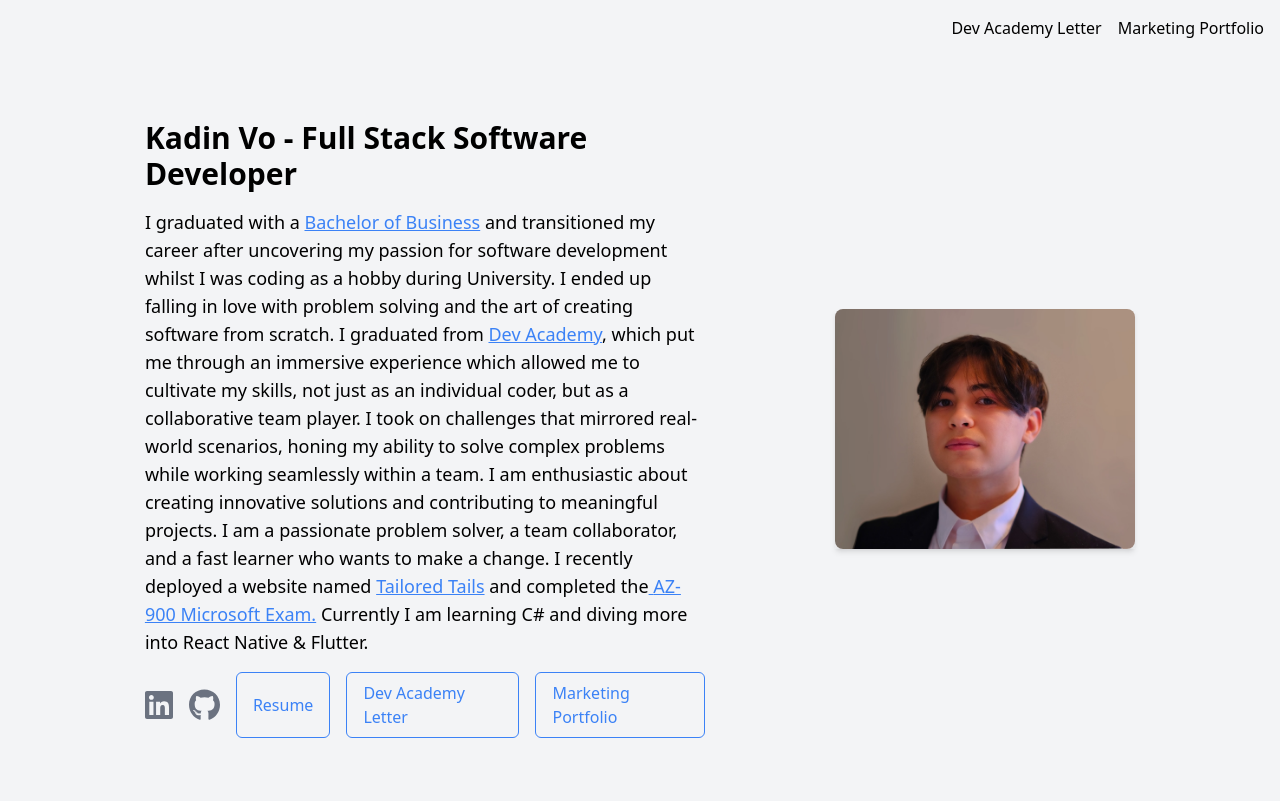
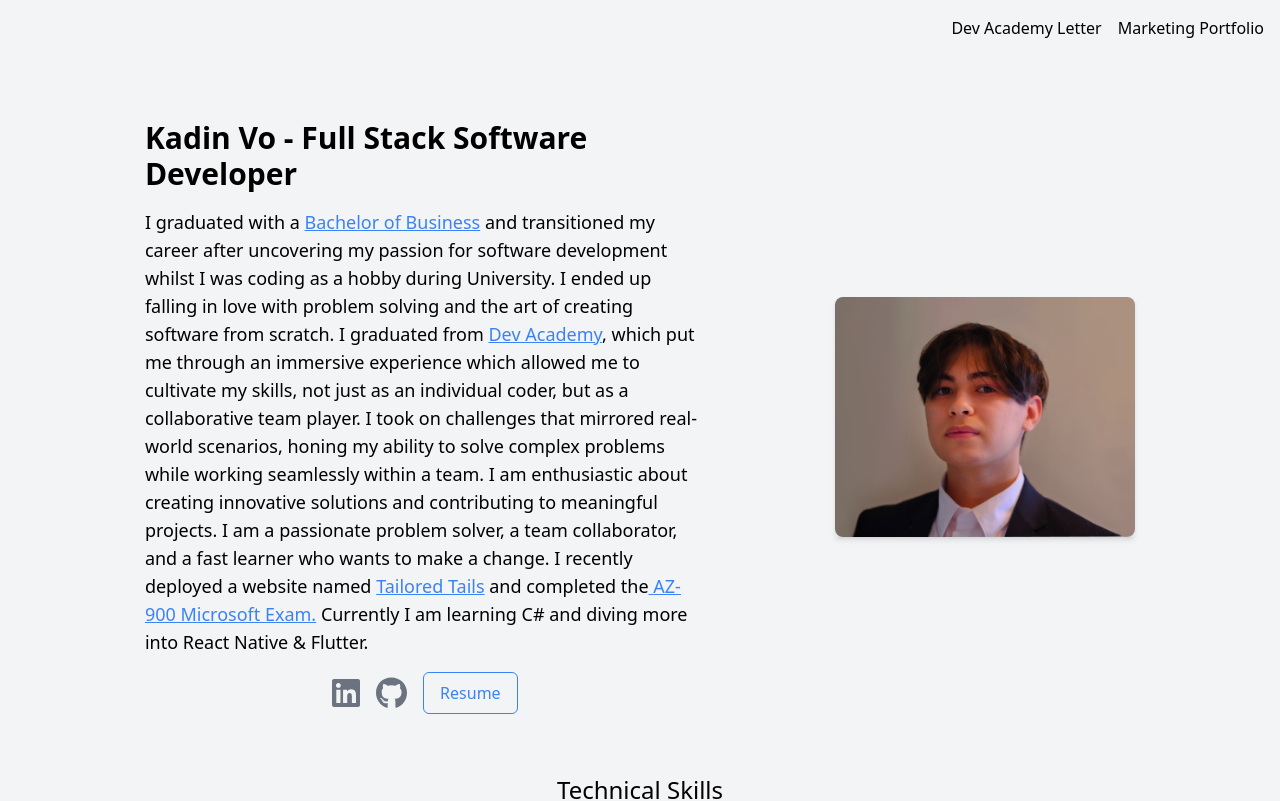
Before and after one commit to KadeVo/portfolio, a React (Create React App) app: page / in a window 1280 px wide. Shown: the top 801 px of the page. Built offline with nearby package versions, Linux system fonts and the light colour scheme.

Commit message:
moved some socials to nav

```diff
--- a/src/components/Socials.js
+++ b/src/components/Socials.js
@@ -31,22 +31,6 @@ const Socials = () => {
       >
         Resume
       </a>
-      <a
-        href={devcourse}
-        className="inline-flex items-center px-4 py-2 border border-blue-500 rounded-md text-blue-500 hover:bg-blue-500 hover:text-white"
-        target="_blank"
-        rel="noreferrer"
-      >
-        Dev Academy Letter
-      </a>
-      <a
-        href="https://sites.google.com/view/kadinvo/home"
-        className="inline-flex items-center px-4 py-2 border border-blue-500 rounded-md text-blue-500 hover:bg-blue-500 hover:text-white"
-        target="_blank"
-        rel="noreferrer"
-      >
-        Marketing Portfolio
-      </a>
     </div>
   )
 }
```
